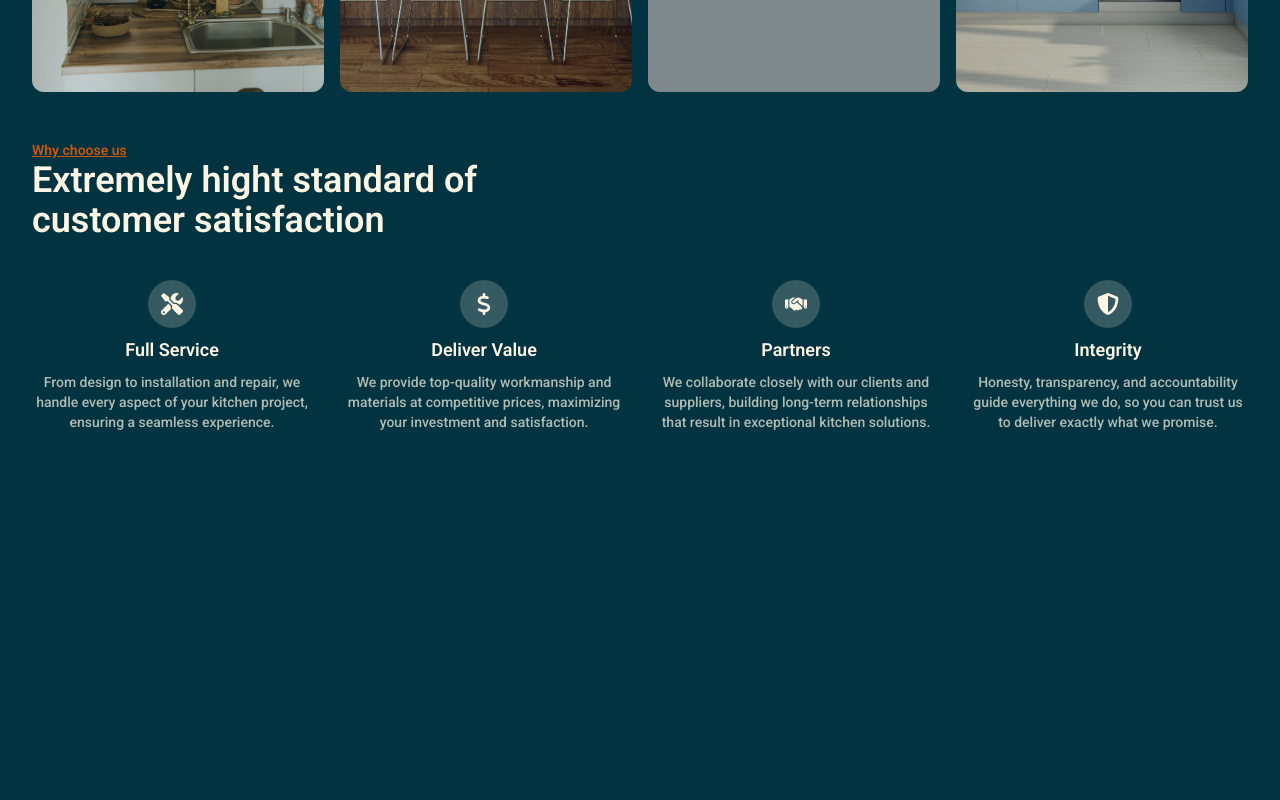
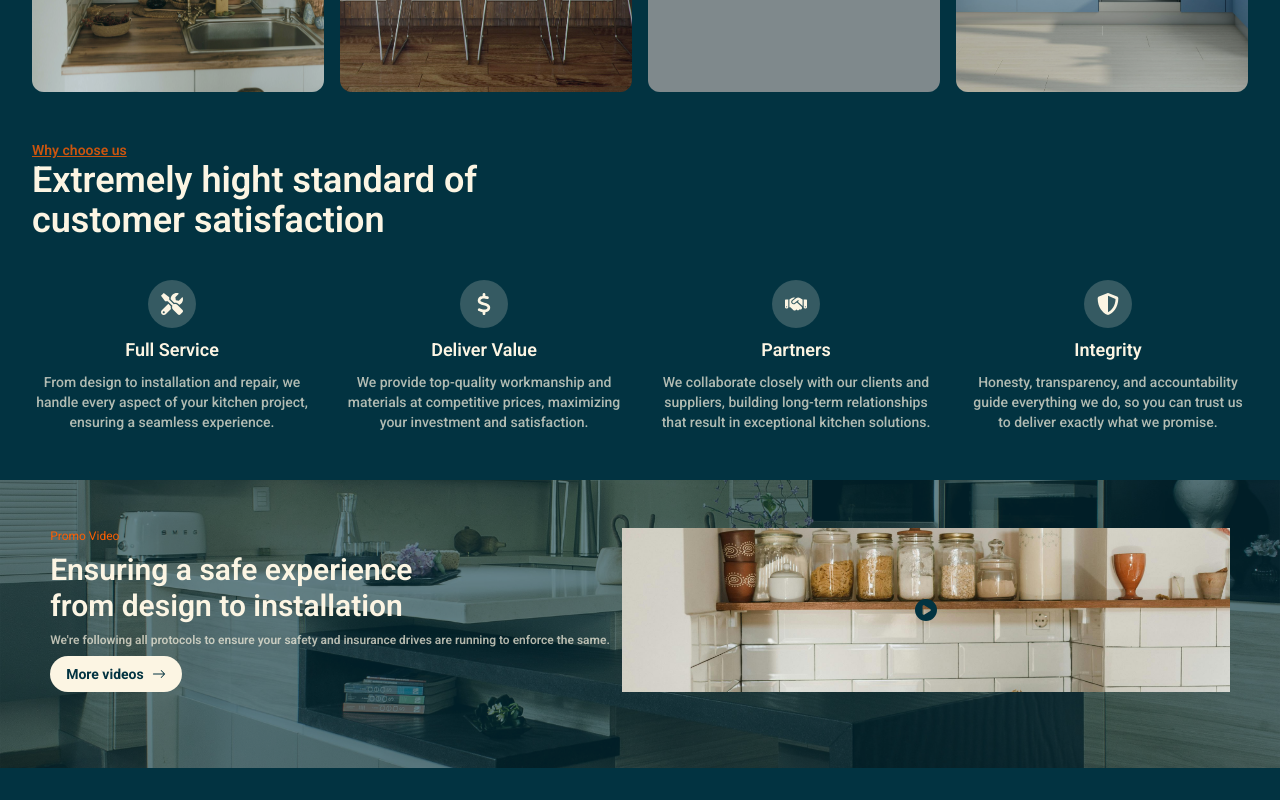
Before and after one commit to vs-git-max/kitchor, a Next.js app: page / in a window 1280 px wide. Shown: the part 1016-1816 px from the top of the page. Before the commit the page ends 1496 px from the top, so only its background shows below. Built offline with nearby package versions, Linux system fonts and the light colour scheme; grey boxes are pictures that could not be loaded; a web font is replaced by a local one.

Commit message:
prom page done

```diff
--- /dev/null
+++ b/app/components/Promo.tsx
@@ -0,0 +1,48 @@
+import Image from "next/image";
+import Container from "./container/Container";
+import Button from "../ui/Button";
+import { BsArrowRight } from "react-icons/bs";
+import { FaCirclePlay } from "react-icons/fa6";
+
+export default function Promo() {
+  return (
+    <div className="w-full md:h-72 h-64 my-8 relative">
+      <Image
+        src="/kitchen/promo-image.jpg"
+        alt="promo-image"
+        fill
+        className="object-cover"
+      />
+      <div className="absolute bg-primary/60 w-full h-full inset-0" />
+      <Container className="absolute inset-0 w-full py-12">
+        <div className="flex item-center justify-center gap-3 w-full flex-col md:flex-row">
+          <div className="flex flex-col gap-2 items-start">
+            <p className="text-accent text-xs">Promo Video</p>
+            <h2 className="text-xl md:text-2xl lg:text-3xl text-secondary font-semibold">
+              Ensuring a safe experience <br />
+              from design to installation
+            </h2>
+            <p className="text-secondary/70 font-semibold text-xs">
+              We&apos;re following all protocols to ensure your safety and
+              insurance drives are running to enforce the same.
+            </p>
+            <Button>
+              More videos <BsArrowRight />
+            </Button>
+          </div>
+          <div className="relative w-1/2 ">
+            <Image
+              src="/kitchen/country.jpg"
+              alt="holder"
+              fill
+              className="object-cover"
+            />
+            <div className="absolute inset-0 w-full h-full items-center justify-center flex">
+              <FaCirclePlay className="text-primary" size={22} />
+            </div>
+          </div>
+        </div>
+      </Container>
+    </div>
+  );
+}
--- a/app/components/container/Container.tsx
+++ b/app/components/container/Container.tsx
@@ -1,7 +1,14 @@
+import clsx from "clsx";
+
 type ContainerProps = {
   children: React.ReactNode;
+  className?: string;
 };
 
-export default function Container({ children }: ContainerProps) {
-  return <div className="max-w-7xl mx-auto px-3 lg:px-8">{children}</div>;
+export default function Container({ children, className }: ContainerProps) {
+  return (
+    <div className={clsx("max-w-7xl mx-auto px-3 lg:px-8", className)}>
+      {children}
+    </div>
+  );
 }
--- a/app/layout.tsx
+++ b/app/layout.tsx
@@ -25,7 +25,7 @@ export default function RootLayout({
 }>) {
   return (
     <html lang="en">
-      <body className={`${roboto.className}  antialiased bg-primary`}>
+      <body className={`${roboto.className}  antialiased bg-primary `}>
         <Navbar />
         {children}
       </body>
--- a/app/page.tsx
+++ b/app/page.tsx
@@ -1,6 +1,7 @@
 import About from "./components/About";
 import Collection from "./components/Collection";
 import Hero from "./components/Hero";
+import Promo from "./components/Promo";
 import WhyUs from "./components/WhyUs";
 
 export default function Home() {
@@ -12,6 +13,7 @@ export default function Home() {
       </div>
       <Collection />
       <WhyUs />
+      <Promo />
     </>
   );
 }
```
Also changed, not shown: public/kitchen/promo-image.jpg (added).
